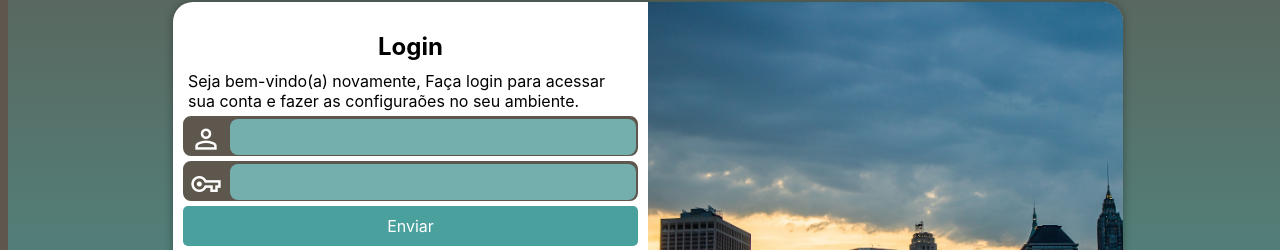
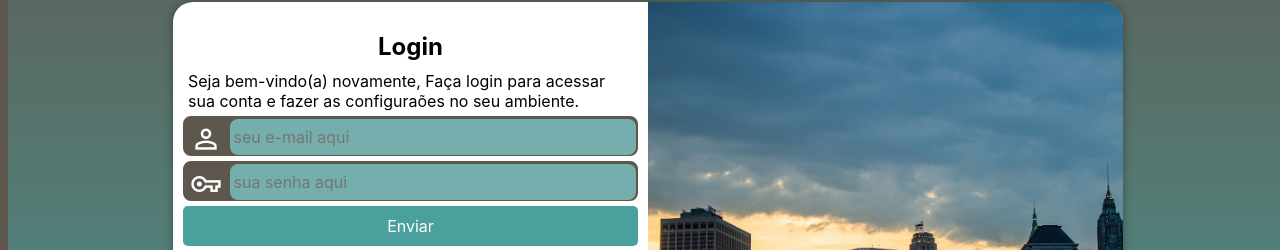
Before and after one commit to geissysouza/projeto-login, a plain HTML site: page index.html in a window 1280 px wide. Shown: the part 196-446 px from the top of the page. Drawn offline with nearby package versions, Linux system fonts and the light colour scheme.

Commit message:
inserir placeholder

```diff
--- a/index.html
+++ b/index.html
@@ -21,12 +21,12 @@
                 <form action="login.php" method="post" autocomplete="on">
                     <div class="campo">
                         <span class="material-symbols-outlined">person</span>
-                        <input type="email" name="login" id="ilogin" autocomplete="email" required>
+                        <input type="email" name="login" id="ilogin" autocomplete="email" required placeholder="seu e-mail aqui">
                         <label for="ilogin">Login</label>
                     </div>
                     <div class="campo">
                         <span class="material-symbols-outlined">vpn_key</span>
-                        <input type="password" name="senha" id="isenha" autocomplete="current-password" required minlength="8" maxlength="20">
+                        <input type="password" name="senha" id="isenha" autocomplete="current-password" required minlength="8" maxlength="20" placeholder="sua senha aqui">
                         <label for="isenha">Senha</label>
                     </div>
 
```
